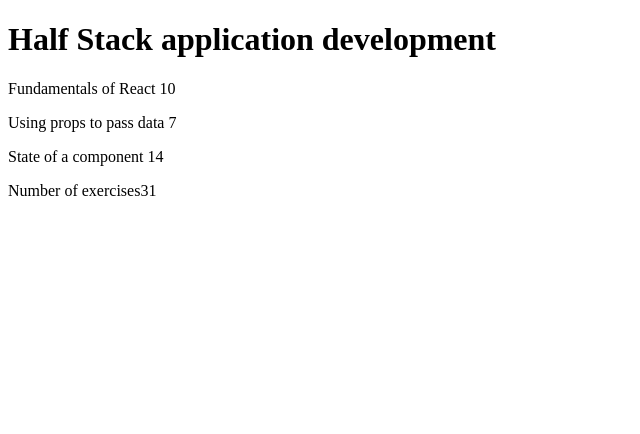
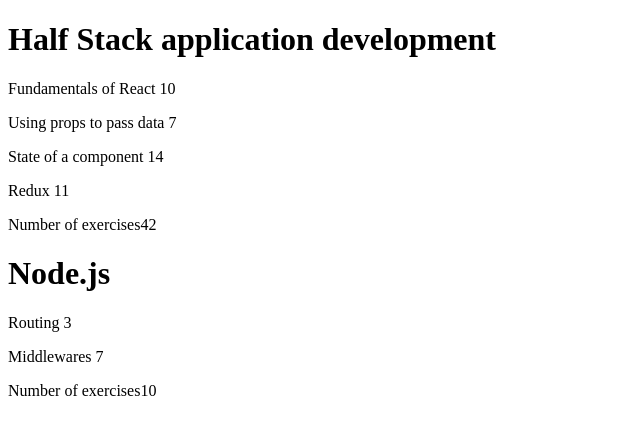
Before and after one commit to babaj301/fullstackopen-24, a React (Vite) app in the folder part1/courseinfo/: page / in a window 1280 px wide. Shown: the top 434 px of the page, without its empty margins (0-640 px from the left). Built offline with nearby package versions, Linux system fonts and the light colour scheme.

Commit message:
2.4: Course information step 9

```diff
--- a/part1/courseinfo/src/App.jsx
+++ b/part1/courseinfo/src/App.jsx
@@ -1,9 +1,10 @@
 import Course from './components/Course';
 
 const App = () => {
-  const course = {
+  const courses = [
+    {
+      name: 'Half Stack application development',
       id: 1,
-    name: 'Half Stack application development',
       parts: [
         {
           name: 'Fundamentals of React',
@@ -20,13 +21,36 @@
           exercises: 14,
           id: 3,
         },
+        {
+          name: 'Redux',
+          exercises: 11,
+          id: 4,
+        },
       ],
-  };
+    },
+    {
+      name: 'Node.js',
+      id: 2,
+      parts: [
+        {
+          name: 'Routing',
+          exercises: 3,
+          id: 1,
+        },
+        {
+          name: 'Middlewares',
+          exercises: 7,
+          id: 2,
+        },
+      ],
+    },
+  ];
 
   return (
     <div>
-      <Course course={course} />
-      {/* <Total parts={course.parts} /> */}
+      {courses.map((course) => {
+        return <Course key={course.id} course={course} />;
+      })}
     </div>
   );
 };
```
Lines whose indentation alone changed are shown as unchanged.
